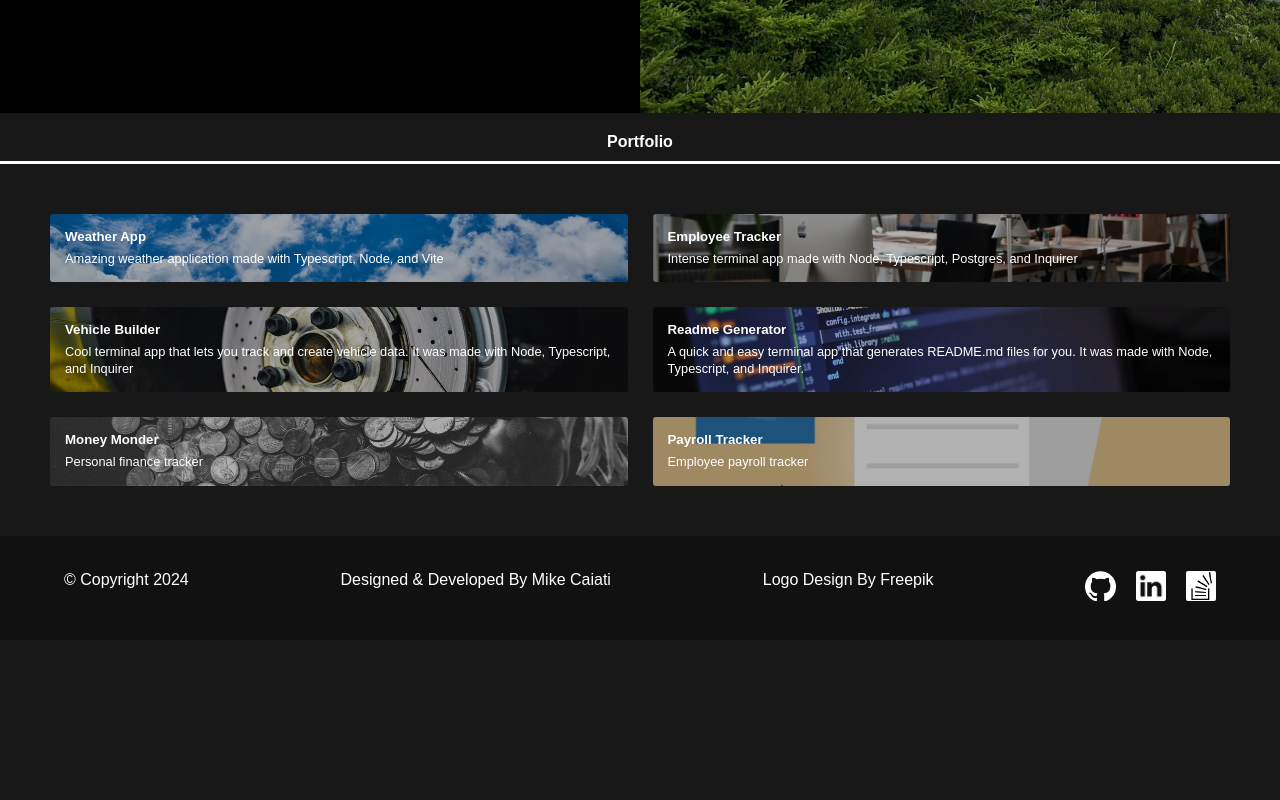
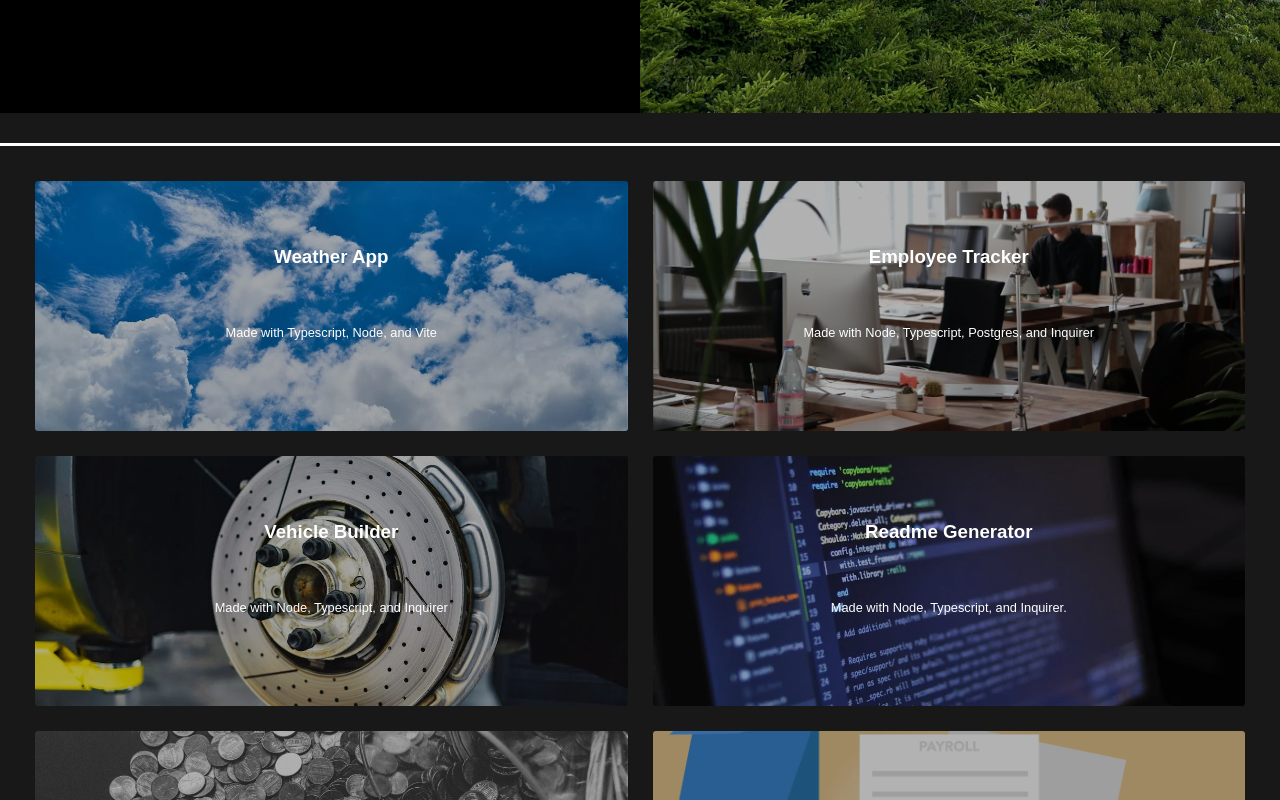
Before and after one commit to mcaiati2/my-react-portfolio, a React (Vite) app: page / in a window 1280 px wide. Shown: the part 1180-1980 px from the top of the page. Before the commit the page ends 1820 px from the top, so only its background shows below. Built offline with nearby package versions, Linux system fonts and the light colour scheme; no server answers.

Commit message:
adjusted formatting of portfolio items. working on github/deployed links

```diff
--- a/src/components/About.tsx
+++ b/src/components/About.tsx
@@ -1,8 +1,9 @@
 function About() {
   return (
     <>
-      <h4 className="text-center"></h4>
-      <section id="about-section" className="about-output">
+      <h4 className="text-center" id="about-section"></h4>
+      <section  className="about-output">
+        <div className="image"></div>
         <div className="about-text">
           <h4>Hello!</h4>
           <p>
@@ -20,9 +21,7 @@ function About() {
           <p>
             You can reach me on LinkedIn, GitHub, or from the Contact section of this site. I'm excited to connect and see what we can build next!
           </p>
-
         </div>
-        <div className="image"></div>
       </section>
     </>
   )
--- a/src/components/Work.tsx
+++ b/src/components/Work.tsx
@@ -3,13 +3,13 @@ import workItems from '../data';
 function Work() {
   return (
     <>
-      <h4 className="text-center" id="portfolio-section">Portfolio</h4>
+      <h4 className="text-center" id="portfolio-section"></h4>
       <section className="work-output">
         {/* only use the indx on the map if we don't have another unique identifier */}
         {workItems.map((workObj, index) => (
           <article style={{ backgroundImage: `linear-gradient(rgba(0, 0, 0, .3), rgba(0, 0, 0, .3)), url(${workObj.backgroundImage})` }}>
               <a key={index} href={workObj.link} target="_blank" rel="noopener noreferrer">
-              <h5>{workObj.title}</h5>
+              <h3>{workObj.title}</h3>
               <p>{workObj.description}</p>
           </a>
             </article>
--- a/src/data/index.tsx
+++ b/src/data/index.tsx
@@ -1,25 +1,25 @@
 const workItems = [
 	{
 		title: 'Weather App',
-		description: 'Amazing weather application made with Typescript, Node, and Vite',
+		description: 'Made with Typescript, Node, and Vite',
 		backgroundImage: '/images/sunny-weather.webp',
-		link: 'https://api-weather-challenge-2.onrender.com/'
+		link: 'https://api-weather-challenge-2.onrender.com/',
 	},
 	{
 		title: 'Employee Tracker',
-		description: 'Intense terminal app made with Node, Typescript, Postgres, and Inquirer',
+		description: 'Made with Node, Typescript, Postgres, and Inquirer',
 		backgroundImage: '/images/office.webp',
 		link: 'https://github.com/mcaiati2/employee_tracker_database'
 	},
 	{
 		title: 'Vehicle Builder',
-		description: 'Cool terminal app that lets you track and create vehicle data. It was made with Node, Typescript, and Inquirer',
+		description: 'Made with Node, Typescript, and Inquirer',
 		backgroundImage: '/images/vehicle.webp',
 		link: 'https://github.com/mcaiati2/vehicle_builder_challenge'
 	},
 	{
 		title: 'Readme Generator',
-		description: 'A quick and easy terminal app that generates README.md files for you. It was made with Node, Typescript, and Inquirer.',
+		description: 'Made with Node, Typescript, and Inquirer.',
 		backgroundImage: '/images/computer-screen.webp',
 		link: 'https://github.com/mcaiati2/readme_generator_node_challenge'
 	},
--- a/src/index.scss
+++ b/src/index.scss
@@ -129,9 +129,11 @@ main {
         border-bottom: solid;
     }
 
-    section.about-output {
+    .about-output {
+        background: #000000; //colorzilla match border
         display: flex;
-        background: #000000; //colorzilla match border
+        flex-direction: row-reverse; // Changed to row to align items in columns
+        margin-top: 10px;
         margin-bottom: 20px;
         width: 100%;
         height: 75vh;
@@ -139,51 +141,53 @@ main {
         div.image {
             //need to add size to div or it wont show
             background-image: url('/images/hike.JPG');
-            background-size: cover; //cover tries to make fit
-            opacity: 75%;
+            display: flex;
+            background-size: cover;
+            opacity: 0.75; // Corrected opacity value
             background-position: center;
             background-repeat: no-repeat;
-            min-height: 336px;
+            min-height: 100%;
             min-width: 50%;
 
-        }
         }
 
         div.about-text {
             color: #fff;
             display: flex;
+            min-width: 50%;
             flex-direction: column;
             justify-content: center;
             align-items: center;
-        min-width: 50%;
             padding: 30px;
+            overflow: hidden;
+            word-wrap: break-word;
 
             h4 {
                 font-size: 2.2rem;
                 color: #4CAF50;
+
             }
 
             p {
                 font-weight: 300;
             }
         }
+    }
 
-    section.work-output {
+    .work-output {
         // nested selection
         display: grid;
         grid-template-columns: 1fr 1fr; // only 2 articles per row
         gap: 25px;
         // padding: 10, 3%;
-        padding: 30px;
+        padding: 15px;
         margin: 20px;
+
         a {
             text-decoration: none;
             color: inherit;
 
-            &:hover {
-                text-decoration: underline;
-                opacity: 50%
-            }
+
         }
 
         article {
@@ -191,8 +195,20 @@ main {
             background-size: cover; // tries to fit
             background-position: center;
             border-radius: 3px; // subtle round edges
+            height: 250px;
+            color: #FFFFFF;
 
-            h5 {
+            &:hover  {
+                opacity: 50%;
+            }
+
+            h3, p {
+                text-align: center;
+                color: #fff;
+            }
+
+            h3 {
+                padding: 50px;
                 margin-bottom: 7px;
             }
 
@@ -213,7 +229,9 @@ form {
     margin: 0 auto 50px; //centers in the middle of page, 25px bottom margin
     gap: 5px;
     padding-top: 10%;
+    background-image: url('/images/mountains.JPG');
     ;
+
     >* {
         // every direct child element, which is inputs/button
         padding: 7px 12px; // top/bottom left/right
```
Also changed, not shown: 1 other file (tests, documents, lock files or other folders). Lines whose indentation alone changed are shown as unchanged.
